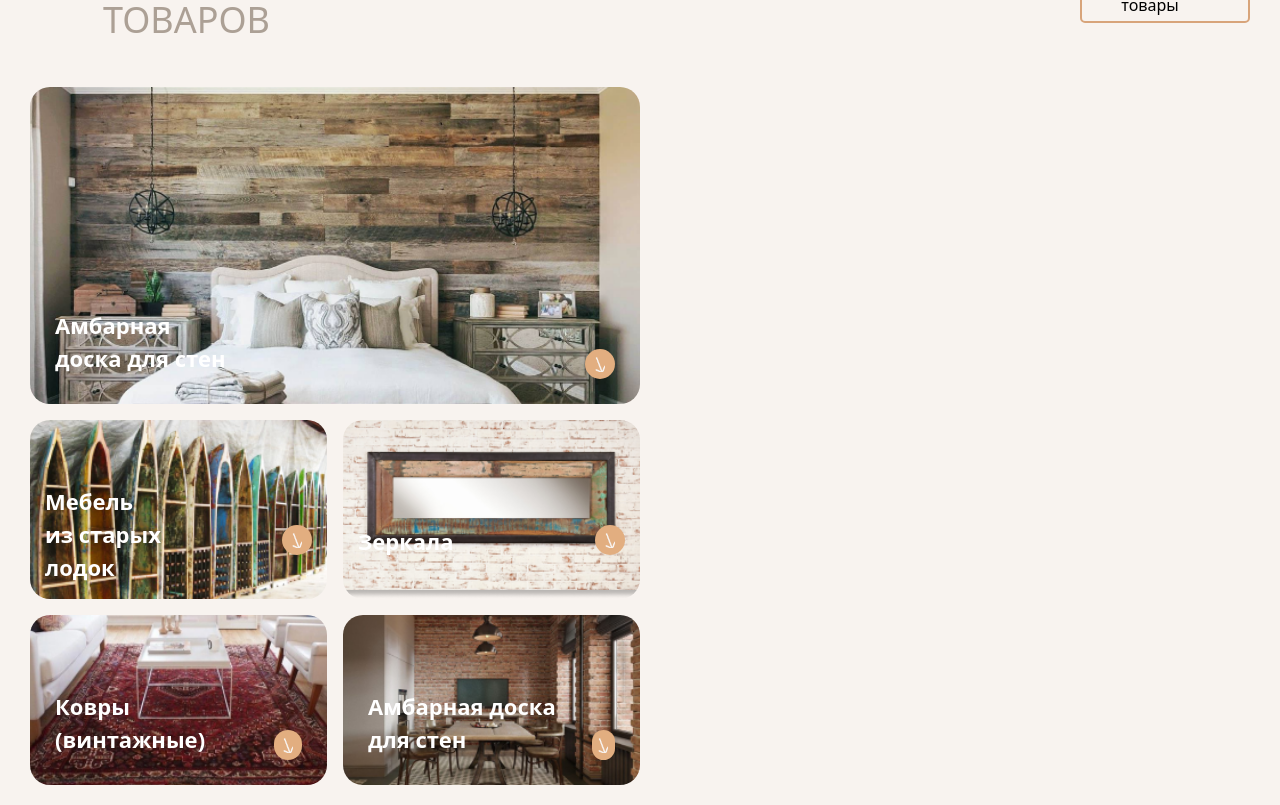
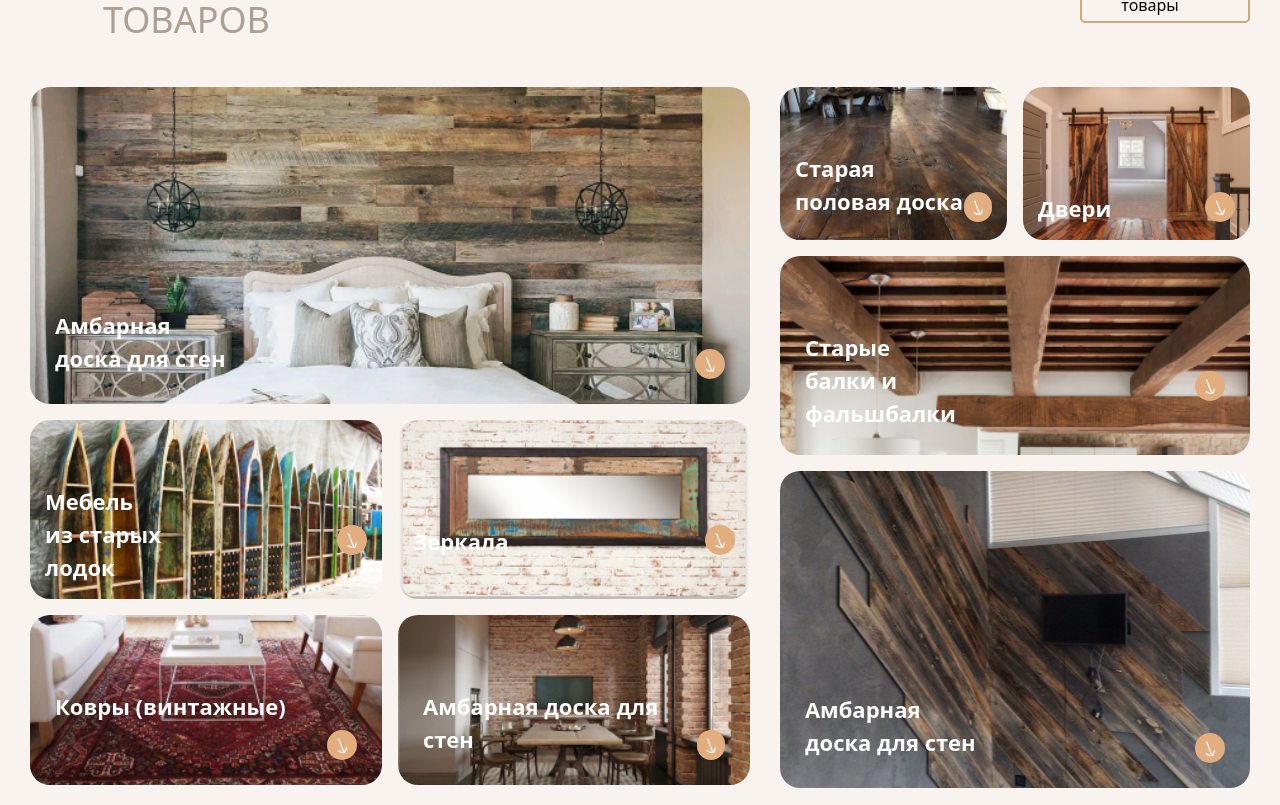
Before and after one commit to KhamdamovAva/Wood, a React (Vite) app: page / in a window 1280 px wide. Shown: the part 835-1640 px from the top of the page. Built offline with nearby package versions, Linux system fonts and the light colour scheme.

Commit message:
I added second part of the section category

```diff
--- a/src/pages/Home/Home.jsx
+++ b/src/pages/Home/Home.jsx
@@ -22,9 +22,10 @@ function Home() {
             </div>
               <OutLineBtn>Все товары</OutLineBtn>
           </div>
+          <div className='w-[100%] flex space-x-[30px]'>
             <div className="mt-[40px] mb-[50px] ">
 
-              <div className="max-w-[50%] bg-[url('./src/assets/images/Category_img1.png')] bg-cover bg-center min-h-[317px] flex items-start rounded-[20px]">
+              <div className="max-w-[100%] bg-[url('./src/assets/images/Category_img1.png')] bg-cover bg-center min-h-[317px] flex items-start rounded-[20px]">
                 <div className="mt-auto p-[25px] w-full flex justify-between">
                   <p className="text-start font-bold text-[22px] text-white w-[180px]">Амбарная доска для стен</p>
                   <button className="bg-[#E2AE80] w-[30px] h-[30px] flex items-center justify-center rounded-full mt-[40px]">
@@ -33,7 +34,7 @@ function Home() {
                 </div>
               </div>
               <div className="max-w-full flex gap-4 mt-4">
-              <div className='w-[50%]'>
+                <div className='w-[100%]'>
                   <div className="max-w-[100%] grid grid-cols-2 gap-4 mb-4">
                     <div className="bg-[url('./src/assets/images/Category_img5.png')] bg-cover bg-center min-h-[150px] flex items-start rounded-[20px]">
                       <div className="p-[15px] flex justify-between w-full mt-[50px]">
@@ -76,6 +77,53 @@ function Home() {
                 </div>
               </div>
             </div>
+            <div className="mt-[40px] mb-[50px] ">
+
+
+              <div className="max-w-full flex gap-4 ">
+                <div className='w-[100%]'>
+                  <div className="max-w-[100%] grid grid-cols-2 gap-4 mb-4">
+                    <div className="bg-[url('./src/assets/images/Category_img2.png')] bg-cover bg-center min-h-[150px] flex items-start rounded-[20px]">
+                      <div className="p-[15px] flex justify-between w-full mt-[50px]">
+                        <p className="text-start font-bold text-[22px] text-white w-[180px]">Старая <br /> половая доска</p>
+                        <button className="bg-[#E2AE80] w-[30px] h-[30px] flex items-center justify-center rounded-full mt-[40px]">
+                          <img className="w-[10px]" src={arrow} alt="arrow" />
+                        </button>
+                      </div>
+                    </div>
+
+                    <div className="bg-[url('./src/assets/images/Category_img3.png')] bg-cover bg-center min-h-[150px] flex items-start rounded-[20px]">
+                      <div className="p-[15px] flex justify-between w-full mt-[50px]">
+                        <p className="text-start font-bold text-[22px] text-white mt-[40px]">Двери</p>
+                        <button className="bg-[#E2AE80] w-[30px] h-[30px] flex items-center justify-center rounded-full mt-[40px]">
+                          <img className="w-[10px]" src={arrow} alt="arrow" />
+                        </button>
+                      </div>
+                    </div>
+                  </div>
+
+                      <div className="max-w-[100%] grid grid-cols-1 gap-4">
+                        <div className="bg-[url('./src/assets/images/Category_img4.png')] bg-cover bg-center min-h-[150px] flex items-start rounded-[20px]">
+                          <div className="p-[25px] flex justify-between w-full mt-[50px]">
+                            <p className="text-start font-bold text-[22px] text-white w-[160px]">Старые балки и фальшбалки</p>
+                            <button className="bg-[#E2AE80] w-[30px] h-[30px] flex items-center justify-center rounded-full mt-[40px]">
+                              <img className="w-[10px]" src={arrow} alt="arrow" />
+                            </button>
+                          </div>
+                        </div>
+                  </div>
+              <div className="max-w-[100%] bg-[url('./src/assets/images/Category_img9.png')] bg-cover bg-center min-h-[317px] flex items-start rounded-[20px] mt-4">
+                <div className="mt-auto p-[25px] w-full flex justify-between">
+                  <p className="text-start font-bold text-[22px] text-white w-[180px]">Амбарная доска для стен</p>
+                  <button className="bg-[#E2AE80] w-[30px] h-[30px] flex items-center justify-center rounded-full mt-[40px]">
+                    <img className="w-[10px]" src={arrow} alt="arrow" />
+                  </button>
+                </div>
+              </div>
+                </div>
+              </div>
+            </div>
+          </div>
         </section>
         <section className='min-h-[562px] bg-cover bg-center  bg-no-repeat ' style={{ backgroundImage: `url(${formImage})` }} >
           <Form />
```
Lines whose indentation alone changed are shown as unchanged.
